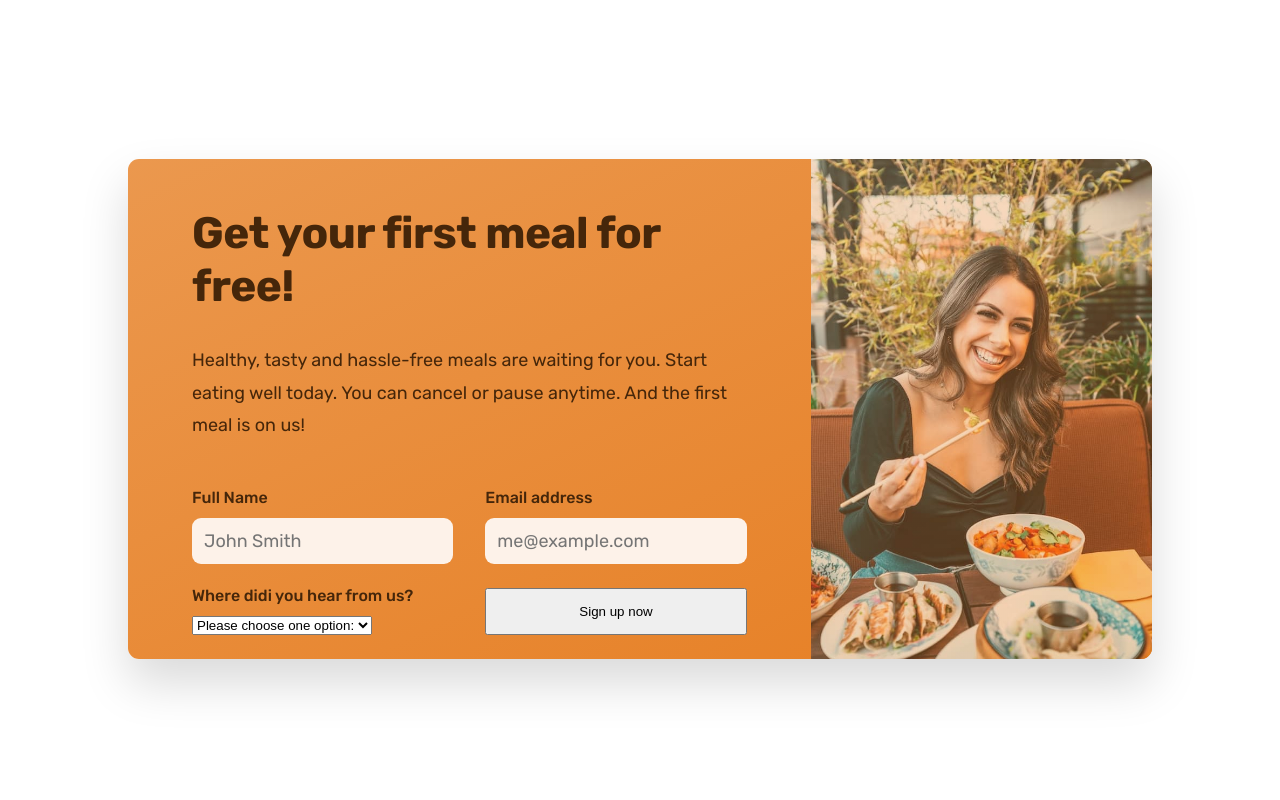
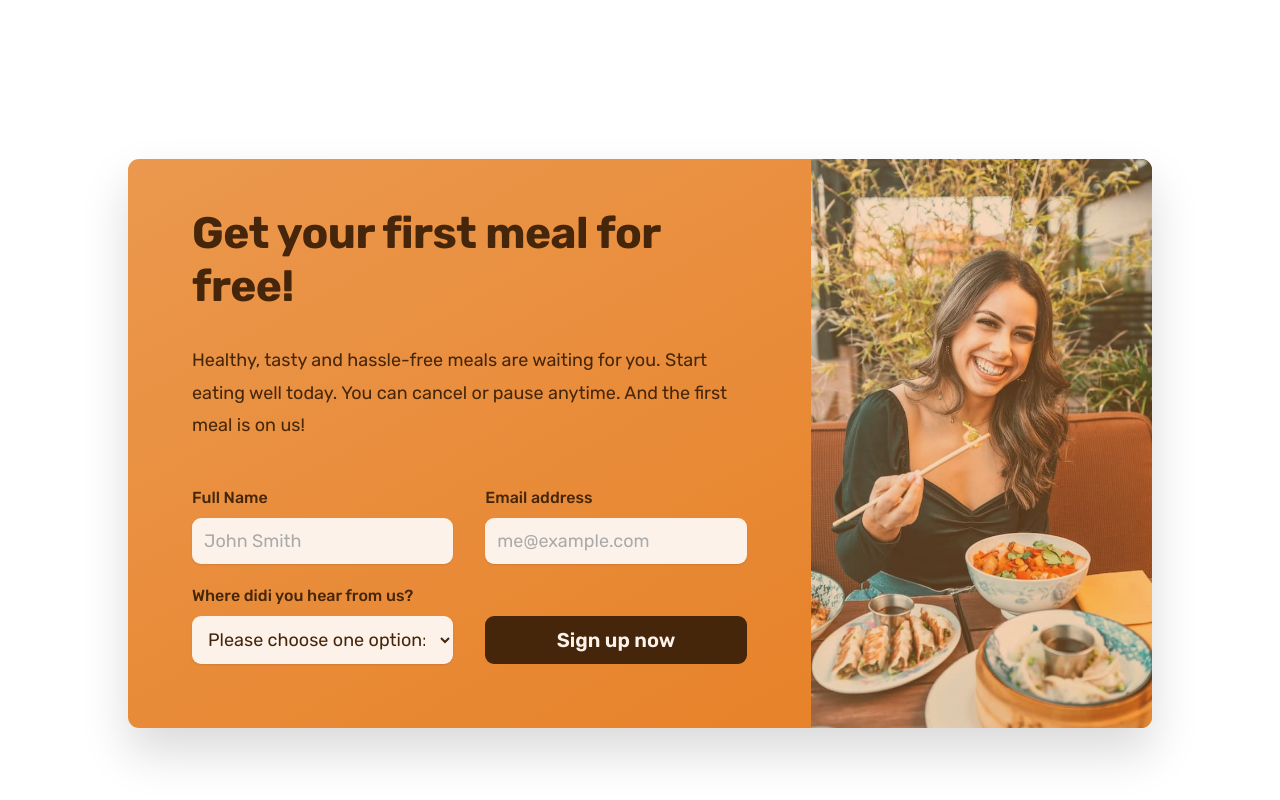
Before and after one commit to DafyYasenova/Udemy, a plain HTML site: page Build Responsive Real-World Websites with HTML and CSS/starter/07-Omnifood-Desktop/index.html in a window 1280 px wide. Shown: the part 6012-6812 px from the top of the page. Before the commit the page ends 6767 px from the top, so only its background shows below. Drawn offline with nearby package versions, Linux system fonts and the light colour scheme.

Commit message:
update call to action section

```diff
--- a/Build Responsive Real-World Websites with HTML and CSS/starter/07-Omnifood-Desktop/css/general.css
+++ b/Build Responsive Real-World Websites with HTML and CSS/starter/07-Omnifood-Desktop/css/general.css
@@ -41,6 +41,7 @@ body {
     margin-bottom: 9.6rem;
 
 }
+
 .grid-2-cols {
     grid-template-columns: repeat(2, 1fr);
 }
@@ -96,16 +97,22 @@ body {
 
 }
 
+.btn,
 .btn:link,
 .btn:visited {
     display: inline-block;
-    background-color: #e67e22;
+    /* background-color: #e67e22; */
 
     text-decoration: none;
     font-size: 2rem;
     font-weight: 600;
     padding: 1.6rem 3.2rem;
     border-radius: 9px;
+
+    /* only nesessary for .btn*/
+    border: none;
+    cursor: pointer;
+    font-family: inherit;
 
     transition: all 0.3s;
 }
@@ -134,6 +141,19 @@ body {
 
     /* border: 3px solid #fff; */
     box-shadow: inset 0 0 0 3px #fff;
+}
+
+.btn-form {
+    background-color: #45260a;
+    color: #fdf2e9;
+    align-self: end;
+    padding: 1.2rem;
+}
+
+.btn-form:hover {
+    background-color: #fff;
+    color: #555;
+
 }
 
 .link:link,
@@ -173,6 +193,14 @@ body {
     color: #e67e22;
 }
 
+*:focus {
+    outline: none;
+
+    /* outline: 4px dotted #e67e22;
+outline-offset: 8px; */
+    box-shadow: 0 0 0 0.8rem rgba(230, 125, 34, 0.5);
+}
+
 /* Helper classes*/
 .center-text {
     text-align: center;
--- a/Build Responsive Real-World Websites with HTML and CSS/starter/07-Omnifood-Desktop/css/style.css
+++ b/Build Responsive Real-World Websites with HTML and CSS/starter/07-Omnifood-Desktop/css/style.css
@@ -487,7 +487,7 @@
     background-image: linear-gradient(to right bottom, #eb984e, #e67e22);
     overflow: hidden;
     border-radius: 11px;
-    height: 50rem;
+    /* height: 50rem; */
 }
 
 .cta-text-box {
@@ -498,7 +498,7 @@
 .cta .heading-secondary {
 
     margin-bottom: 3.2rem;
-    color:inherit;
+    color: inherit;
     margin-bottom: 3.2rem;
 }
 
@@ -523,7 +523,7 @@
     row-gap: 2.4rem;
 }
 
-.cta-form label{
+.cta-form label {
     display: block;
     font-size: 1.6rem;
     font-weight: 500;
@@ -531,14 +531,26 @@
 
 }
 
-.cta-form input{
+.cta-form input,
+.cta-form select {
     width: 100%;
     padding: 1.2rem;
     font-size: 1.8rem;
     font-family: inherit;
-    border:none;
+    color: inherit;
+    border: none;
     background-color: #fdf2e9;
     border-radius: 9px;
+    box-shadow: 0 1px 2px rgba(0, 0, 0, 0.1);
 }
-.cta-form select{}
-.cta-form button{}
+
+.cta-form input::placeholder {
+    color: #aaa;
+}
+
+.cta-form button {}
+
+.cta *:focus {
+    outline: none;
+    box-shadow: 0 0 0 0.8rem rgba(253, 242, 223, 0.5);
+}
--- a/Build Responsive Real-World Websites with HTML and CSS/starter/07-Omnifood-Desktop/index.html
+++ b/Build Responsive Real-World Websites with HTML and CSS/starter/07-Omnifood-Desktop/index.html
@@ -402,7 +402,7 @@
                                     <option value="others">Others</option>
                                 </select>
                             </div>
-                            <button class="btn">Sign up now</button>
+                            <button class="btn btn-form">Sign up now</button>
 
                             <!-- <input type="checkbox" /> -->
                         </form>
```
